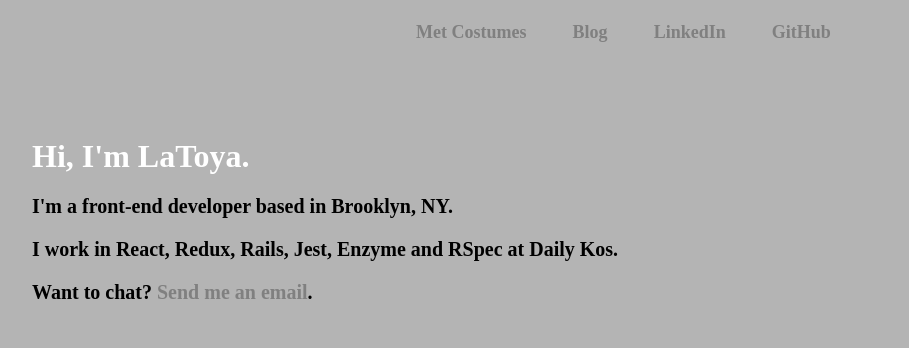
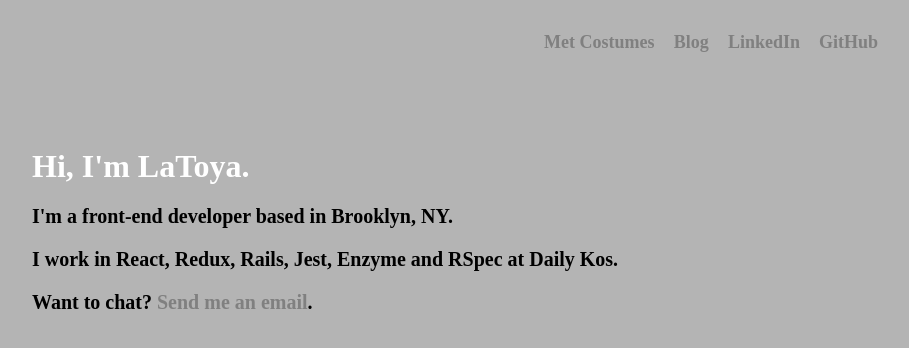
Before and after one commit to latoyaallen/latoya-allen.com, a React (Create React App) app: page / in a window 1280 px wide. Shown: the top 348 px of the page, without its empty margins (352-1261 px from the left). Built offline with nearby package versions, Linux system fonts and the light colour scheme.

Commit message:
Update header

```diff
--- a/src/components/Header.js
+++ b/src/components/Header.js
@@ -13,6 +13,7 @@ import {
 
 const styles = StyleSheet.create({
   navContainer: {
+    paddingTop: '10px',
     display: 'flex',
     marginLeft: '12%',
     lineHeight: '1.8',
@@ -25,12 +26,12 @@ const styles = StyleSheet.create({
     color: 'blue',
     },
     [LAPTOPS]: {
-    marginLeft: '60%',
+    marginLeft: '70%',
     color: 'orange',
     }
   },
   headerItem: {
-    marginRight: '9%',
+    marginRight: '5%',
   },
 });
 
```
